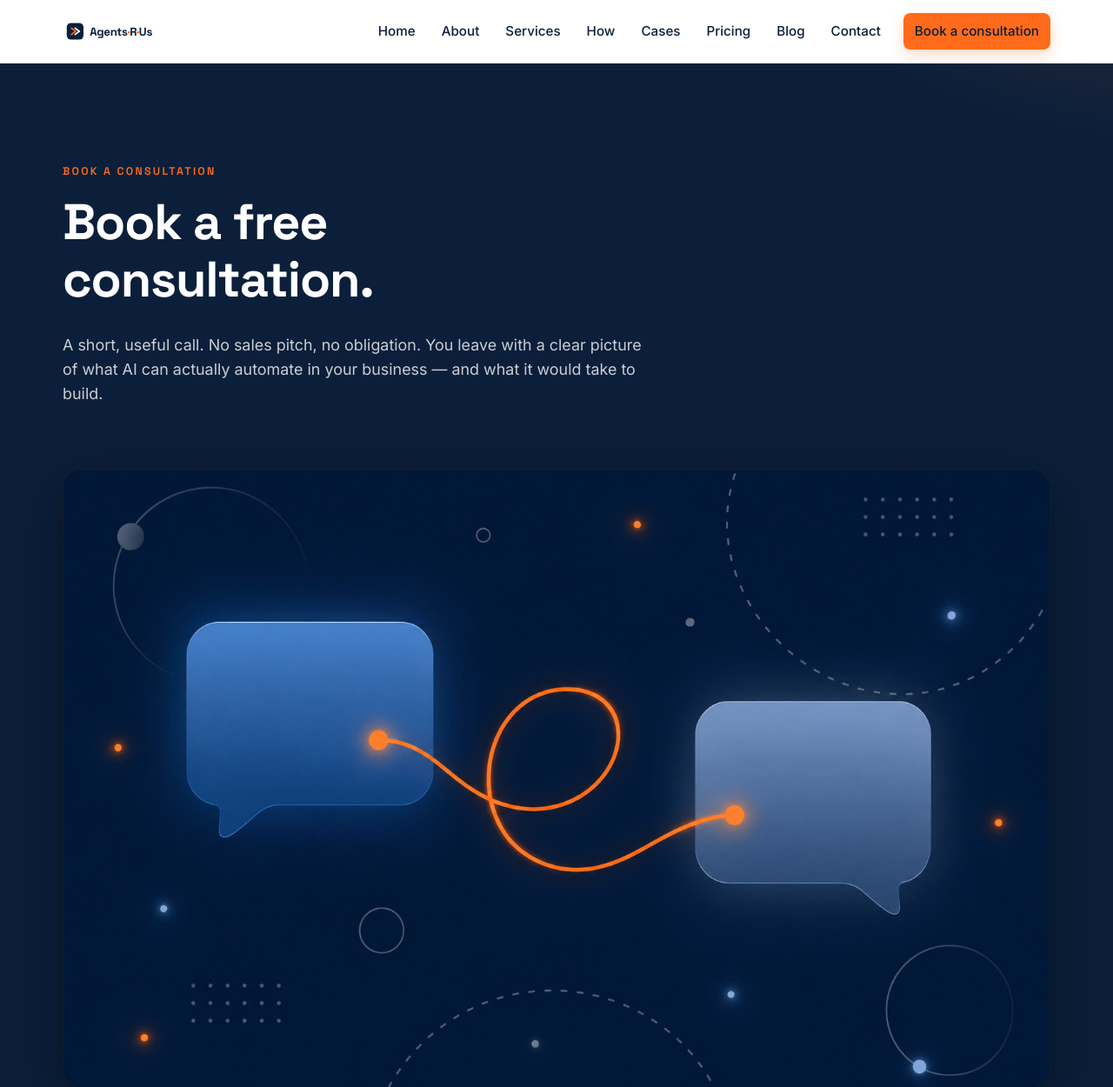
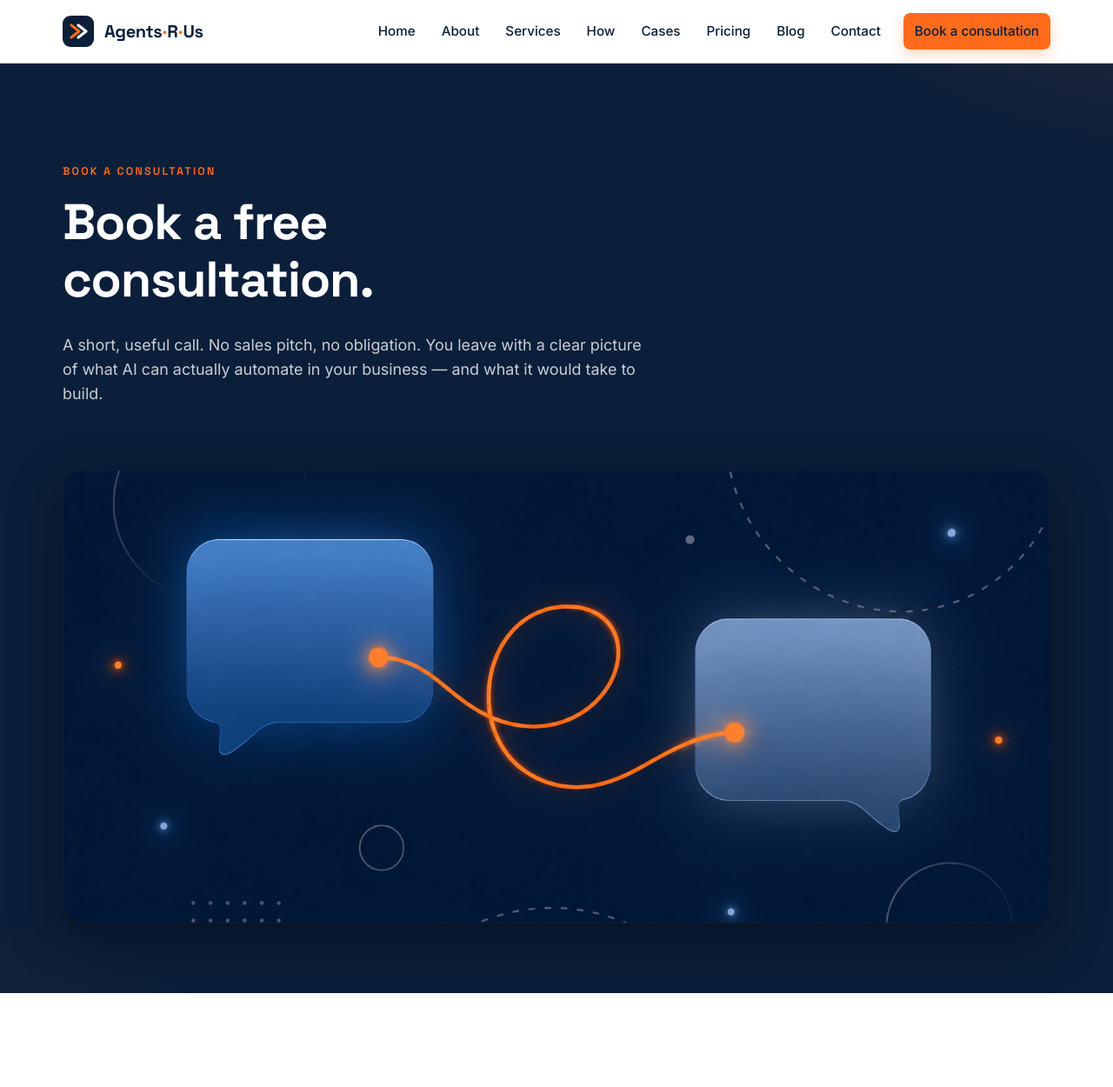
Before and after one commit to Kinggavint/agents-r-us-proof, a plain HTML site: page book.html in a window 1280 px wide. Shown: the top 1250 px of the page at 87% size. Drawn offline with Linux system fonts and the light colour scheme.

Commit message:
Polish: improved logo wordmark, fixed reveal animation, capped hero image heights

```diff
--- a/assets/css/styles.css
+++ b/assets/css/styles.css
@@ -109,8 +109,19 @@ section { padding: var(--section-pad) 0; }
   height: 72px;
   gap: 24px;
 }
-.brand { display: flex; align-items: center; }
-.brand svg { height: 36px; width: auto; }
+.brand { display: inline-flex; align-items: center; gap: 12px; text-decoration: none; }
+.brand .brand-mark { display: block; flex: none; }
+.brand-text {
+  font-family: var(--font-display);
+  font-weight: 700;
+  font-size: 1.25rem;
+  letter-spacing: -0.02em;
+  color: var(--navy);
+  white-space: nowrap;
+}
+.brand-text-light { color: var(--white); }
+.brand-dot { color: var(--orange); margin: 0 1px; }
+.footer-brand .brand { margin-bottom: 8px; }
 .nav-links {
   display: flex;
   align-items: center;
@@ -250,7 +261,7 @@ section { padding: var(--section-pad) 0; }
   box-shadow: 0 20px 60px rgba(0,0,0,0.4);
   background: #050d1f;
 }
-.hero-image img { width: 100%; height: 100%; object-fit: cover; aspect-ratio: 16/10; }
+.hero-image img { width: 100%; height: 100%; object-fit: cover; aspect-ratio: 16/10; max-height: 520px; }
 .hero-tight { padding: clamp(64px, 10vw, 110px) 0 clamp(48px, 8vw, 80px); }
 .hero-tight .hero-grid { grid-template-columns: 1fr; }
 .hero-tight h1 { max-width: 18ch; }
@@ -562,10 +573,12 @@ section { padding: var(--section-pad) 0; }
 }
 
 /* ---------- Reveal-on-scroll ---------- */
-.reveal { opacity: 0; transform: translateY(14px); transition: opacity 600ms ease, transform 600ms ease; }
-.reveal.is-visible { opacity: 1; transform: translateY(0); }
+/* Default: visible. JS adds .pre-reveal to off-screen elements to fade them in. */
+.reveal { opacity: 1; transform: translateY(0); transition: opacity 500ms ease, transform 500ms ease; }
+.reveal.pre-reveal { opacity: 0; transform: translateY(14px); }
+.reveal.pre-reveal.is-visible { opacity: 1; transform: translateY(0); }
 @media (prefers-reduced-motion: reduce) {
-  .reveal { opacity: 1; transform: none; transition: none; }
+  .reveal { opacity: 1 !important; transform: none !important; transition: none; }
   html { scroll-behavior: auto; }
 }
 
--- a/assets/js/main.js
+++ b/assets/js/main.js
@@ -25,8 +25,15 @@
     });
   });
 
-  // Reveal on scroll
-  if ('IntersectionObserver' in window) {
+  // Reveal on scroll. Default-visible CSS ensures no content is ever stuck hidden.
+  // When JS + IntersectionObserver are available, we add a subtle entrance animation
+  // for elements that scroll into view; everything not yet observed shows immediately.
+  var reveals = document.querySelectorAll('.reveal');
+  if (!('IntersectionObserver' in window)) {
+    reveals.forEach(function (el) { el.classList.add('is-visible'); });
+    return;
+  }
+  // Mark anything already on screen as visible immediately, observe the rest.
   var io = new IntersectionObserver(function (entries) {
     entries.forEach(function (entry) {
       if (entry.isIntersecting) {
@@ -34,9 +41,20 @@
         io.unobserve(entry.target);
       }
     });
-    }, { rootMargin: '0px 0px -8% 0px', threshold: 0.05 });
-    document.querySelectorAll('.reveal').forEach(function (el) { io.observe(el); });
-  } else {
-    document.querySelectorAll('.reveal').forEach(function (el) { el.classList.add('is-visible'); });
+  }, { rootMargin: '0px 0px -6% 0px', threshold: 0.05 });
+  reveals.forEach(function (el) {
+    var r = el.getBoundingClientRect();
+    if (r.top < (window.innerHeight + 60)) {
+      // already on screen — leave visible (no animation)
+      return;
     }
+    el.classList.add('pre-reveal');
+    io.observe(el);
+  });
+  // Safety fallback: after 4s, ensure any remaining off-screen elements are visible if user hasn't scrolled.
+  setTimeout(function () {
+    document.querySelectorAll('.reveal.pre-reveal:not(.is-visible)').forEach(function (el) {
+      el.classList.add('is-visible');
+    });
+  }, 4000);
 })();
--- a/book.html
+++ b/book.html
@@ -29,16 +29,11 @@
 <header class="site-header">
   <div class="container nav">
     <a class="brand" href="index.html" aria-label="Agents R Us — home">
-      <svg viewBox="0 0 280 60" role="img" aria-label="Agents R Us">
-  <g transform="translate(8, 14)">
-    <rect x="0" y="0" width="32" height="32" rx="8" fill="#0B1F3A"/>
-    <path d="M9 10 L17 16 L9 22" stroke="#FF6B1A" stroke-width="3" stroke-linecap="round" stroke-linejoin="round" fill="none"/>
-    <path d="M16 10 L24 16 L16 22" stroke="#FFFFFF" stroke-width="3" stroke-linecap="round" stroke-linejoin="round" fill="none"/>
-  </g>
-  <text x="52" y="38" font-family="'Space Grotesk', 'Inter', system-ui, sans-serif" font-size="22" font-weight="700" fill="#0B1F3A" letter-spacing="-0.5">
-    Agents<tspan fill="#FF6B1A">·</tspan>R<tspan fill="#FF6B1A">·</tspan>Us
-  </text>
-</svg>
+      <svg class="brand-mark" width="36" height="36" viewBox="0 0 36 36" aria-hidden="true">
+  <rect x="0" y="0" width="36" height="36" rx="9" fill="#0B1F3A"/>
+  <path d="M10 11 L19 18 L10 25" stroke="#FF6B1A" stroke-width="3.2" stroke-linecap="round" stroke-linejoin="round" fill="none"/>
+  <path d="M18 11 L27 18 L18 25" stroke="#FFFFFF" stroke-width="3.2" stroke-linecap="round" stroke-linejoin="round" fill="none"/>
+</svg><span class="brand-text">Agents<span class="brand-dot">·</span>R<span class="brand-dot">·</span>Us</span>
     </a>
     <button class="nav-toggle" data-nav-toggle aria-expanded="false" aria-controls="nav-links" aria-label="Toggle menu">
       <span></span>
@@ -179,16 +174,11 @@
   <div class="container">
     <div class="footer-grid">
       <div class="footer-brand">
-        <svg viewBox="0 0 280 60" role="img" aria-label="Agents R Us">
-  <g transform="translate(8, 14)">
-    <rect x="0" y="0" width="32" height="32" rx="8" fill="#FF6B1A"/>
-    <path d="M9 10 L17 16 L9 22" stroke="#FFFFFF" stroke-width="3" stroke-linecap="round" stroke-linejoin="round" fill="none"/>
-    <path d="M16 10 L24 16 L16 22" stroke="#0B1F3A" stroke-width="3" stroke-linecap="round" stroke-linejoin="round" fill="none"/>
-  </g>
-  <text x="52" y="38" font-family="'Space Grotesk', 'Inter', system-ui, sans-serif" font-size="22" font-weight="700" fill="#FFFFFF" letter-spacing="-0.5">
-    Agents<tspan fill="#FF6B1A">·</tspan>R<tspan fill="#FF6B1A">·</tspan>Us
-  </text>
-</svg>
+        <span class="brand"><svg class="brand-mark" width="36" height="36" viewBox="0 0 36 36" aria-hidden="true">
+  <rect x="0" y="0" width="36" height="36" rx="9" fill="#FF6B1A"/>
+  <path d="M10 11 L19 18 L10 25" stroke="#FFFFFF" stroke-width="3.2" stroke-linecap="round" stroke-linejoin="round" fill="none"/>
+  <path d="M18 11 L27 18 L18 25" stroke="#0B1F3A" stroke-width="3.2" stroke-linecap="round" stroke-linejoin="round" fill="none"/>
+</svg><span class="brand-text brand-text-light">Agents<span class="brand-dot">·</span>R<span class="brand-dot">·</span>Us</span></span>
         <p>Custom AI systems for small businesses that want to grow smarter. Setup, training, and ongoing support included.</p>
       </div>
       <div class="footer-col">
```
Also changed, not shown: about.html (+10 -20 lines), blog.html (+13 -23 lines), case-studies.html (+10 -20 lines), contact.html (+10 -20 lines), how-it-works.html (+10 -20 lines), index.html (+10 -20 lines), pricing.html (+10 -20 lines), services.html (+10 -20 lines), assets/img/logo.svg. Lines whose indentation alone changed are shown as unchanged.
